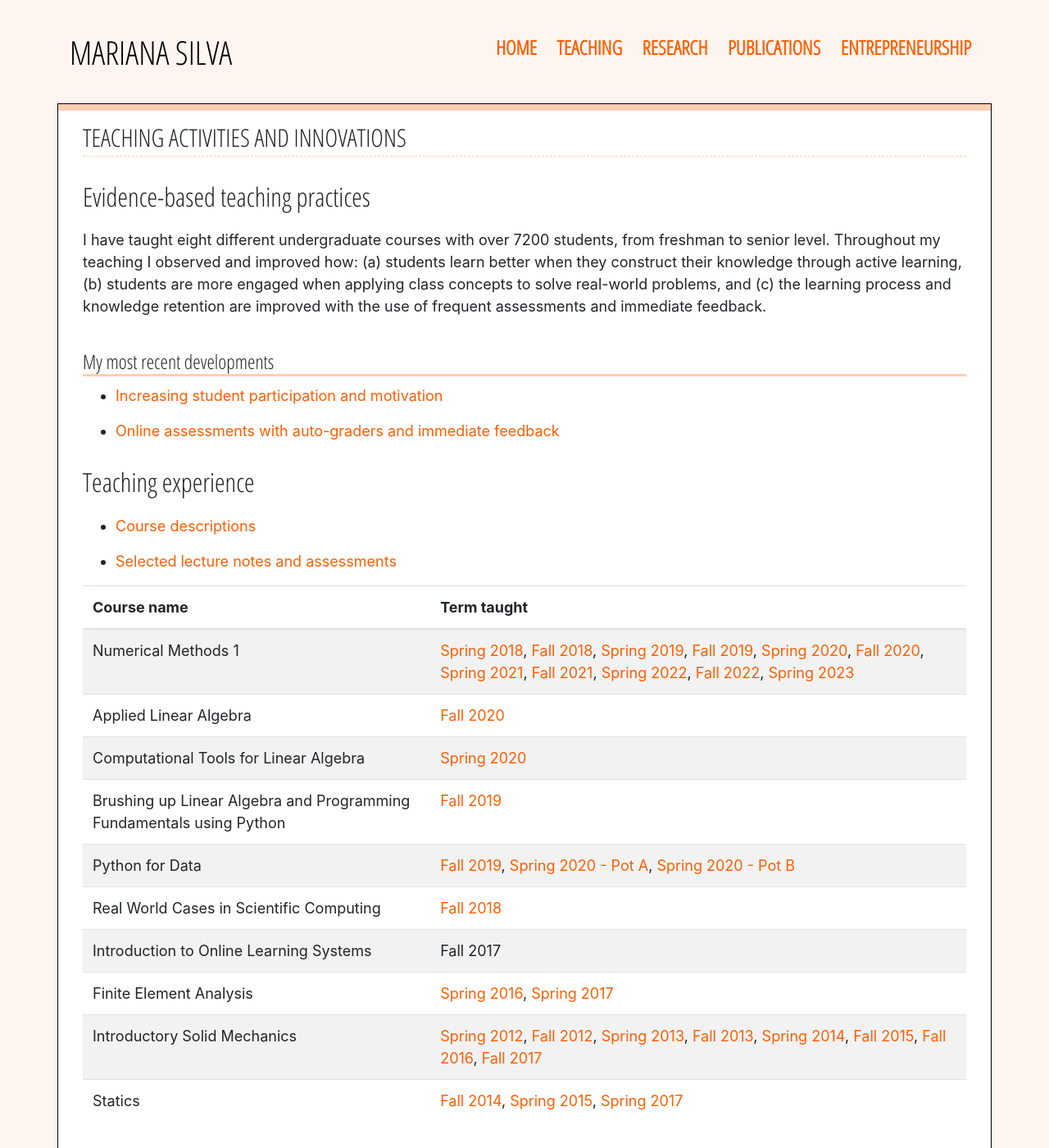
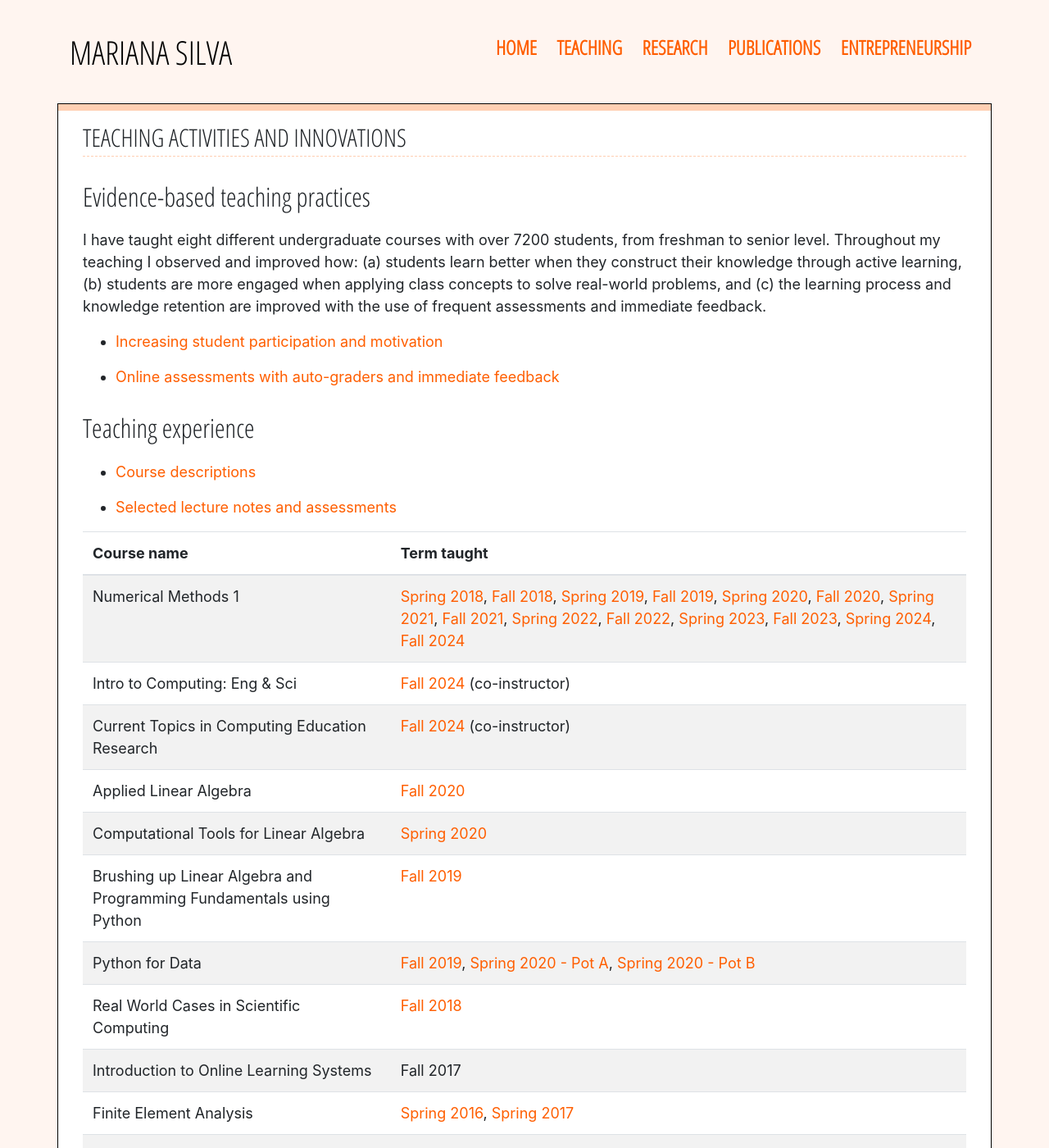
Before and after one commit to mfsilva22/website, a Jekyll site: the page built from pages/teaching.md, in a window 1280 px wide and 1400 px high. Shown: the whole window at 82% size. Built offline with Jekyll 4.4.1, drawn with Linux system fonts in a browser that asks for light colours; some of the changed text lies outside the part shown.

Commit message:
updated teaching schedule

```diff
--- a/pages/teaching.md
+++ b/pages/teaching.md
@@ -8,8 +8,8 @@ header: Teaching Activities and Innovations
 
 I have taught eight different undergraduate courses with over 7200 students, from freshman to senior level. Throughout my teaching I observed and improved how: (a) students learn better when they construct their knowledge through active learning, (b) students are more engaged when applying class concepts to solve real-world problems, and (c) the learning process and knowledge retention are improved with the use of frequent assessments and immediate feedback.
 
-#### My most recent developments
-
+<!-- #### My most recent developments
+ -->
 
 - [Increasing student participation and motivation ]({{ site.baseurl }}{% link pages/teaching/Interactive.md %})
 
@@ -45,8 +45,19 @@ I have taught eight different undergraduate courses with over 7200 students, fro
       <a href="https://courses.engr.illinois.edu/cs357/fa2021/" target="blank">Fall 2021</a>,
       <a href="https://courses.engr.illinois.edu/cs357/sp2022/" target="blank">Spring 2022</a>,
       <a href="https://courses.engr.illinois.edu/cs357/fa2022/" target="blank">Fall 2022</a>,
-      <a href="https://courses.engr.illinois.edu/cs357/sp2023/" target="blank">Spring 2023</a>
+      <a href="https://courses.engr.illinois.edu/cs357/sp2023/" target="blank">Spring 2023</a>,
+      <a href="https://courses.engr.illinois.edu/cs357/fa2023/" target="blank">Fall 2023</a>,
+      <a href="https://courses.engr.illinois.edu/cs357/sp2024/" target="blank">Spring 2024</a>,
+      <a href="https://courses.engr.illinois.edu/cs357/fa2024/" target="blank">Fall 2024</a>
       </td>
+    </tr>
+    <tr>
+      <td> Intro to Computing: Eng & Sci </td>
+      <td> <a href="https://cs101-web-fa24.pages.dev/docs/syllabus/" target="blank">Fall 2024</a> (co-instructor)</td>
+    </tr>
+    <tr>
+      <td> Current Topics in Computing Education Research </td>
+      <td> <a href="{{ site.baseurl }}/pages/old_syllabus/cs500-fa2024.pdf" target="blank">Fall 2024</a> (co-instructor)</td>
     </tr>
     <tr>
       <td> Applied Linear Algebra </td>
```
Also changed, not shown: other parts of pages/teaching.md (+1 -1 lines), 4 other files.
